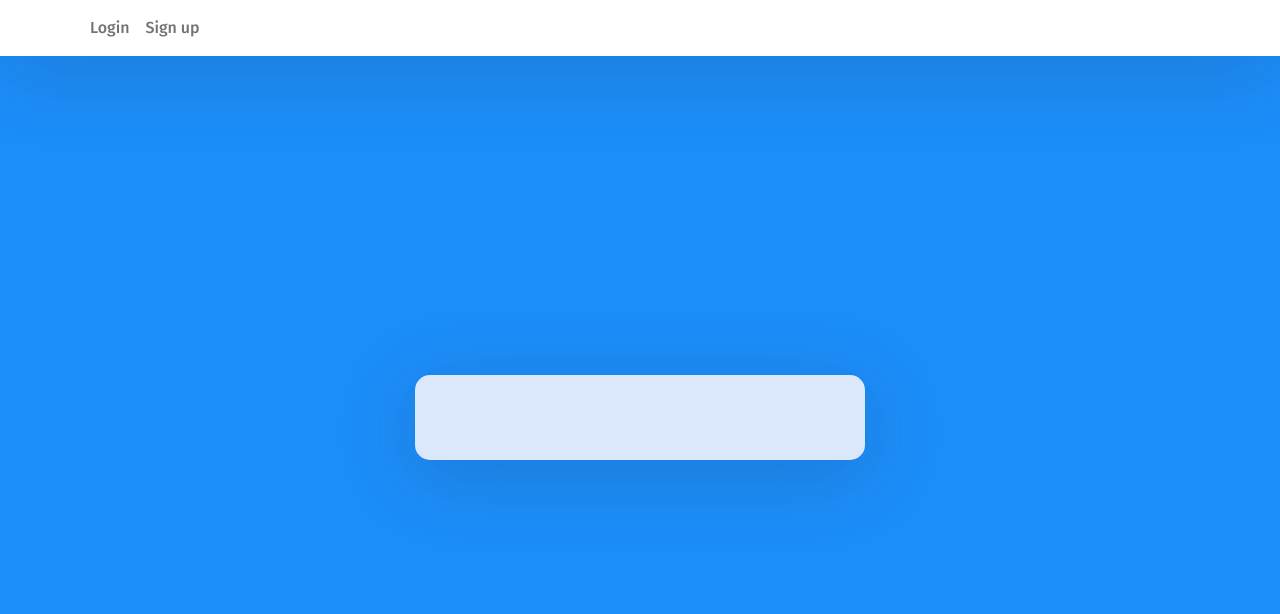
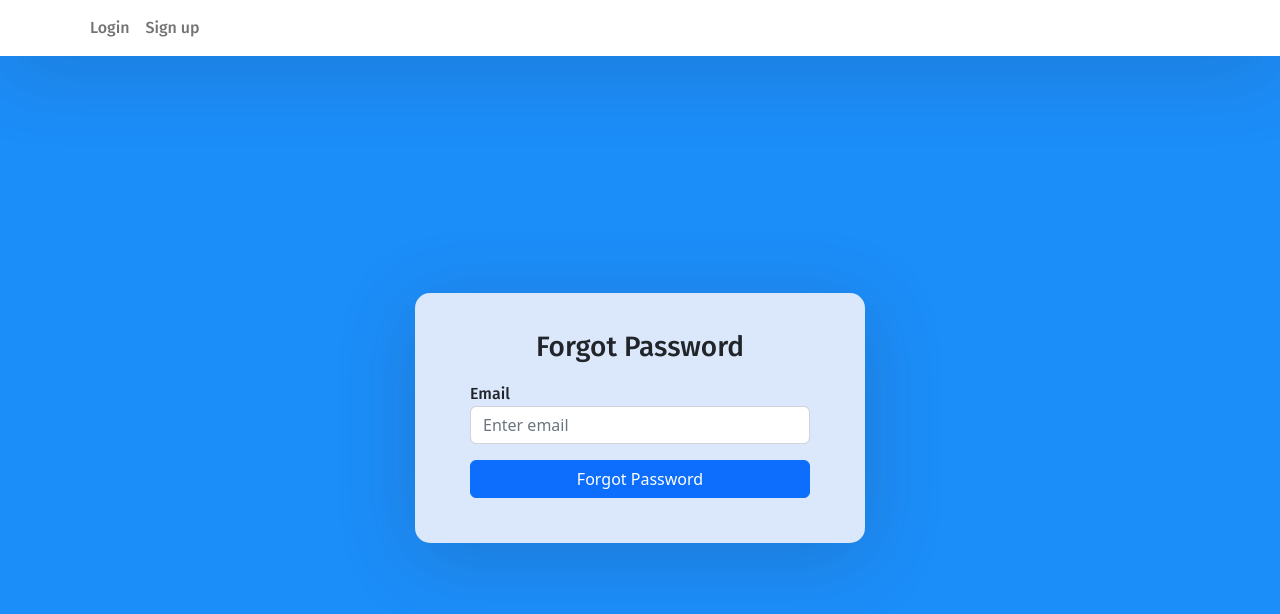
Before and after one commit to bounswe/bounswe2022group1, a React (Create React App) app in the folder frontend/: page /forgot-password in a window 1280 px wide. Before the commit this address had no page. Shown: the top 614 px of the page. Built offline with nearby package versions, Linux system fonts and the light colour scheme.

Commit message:
implementing form validations and adding forgot-password page

```diff
--- a/frontend/src/App.js
+++ b/frontend/src/App.js
@@ -4,6 +4,8 @@ import "./App.css";
 import { BrowserRouter as Router, Routes, Route, Link } from "react-router-dom";
 import Login from "./components/login/login";
 import SignUp from "./components/signup/signup";
+import ForgotPassword from "./components/forgot-password/forgot-password";
+
 
 function App() {
   return (
@@ -36,6 +38,7 @@ function App() {
 							<Route exact path="/" element={<Login />} />
 							<Route path="/sign-in" element={<Login />} />
 							<Route path="/sign-up" element={<SignUp />} />
+							<Route path="/forgot-password" element={<ForgotPassword />} />
 						</Routes>
 					</div>
 				</div>
--- /dev/null
+++ b/frontend/src/components/forgot-password/forgot-password.js
@@ -0,0 +1,69 @@
+import React, { Component } from "react";
+
+export default class ForgotPassword extends Component {
+  constructor(props) {
+    super(props);
+    this.state = { email: " "};
+    this.errors = {};
+    this.handleSubmit = this.handleSubmit.bind(this);
+  }
+
+  handleChange(changeObject) {
+    this.setState(changeObject);
+  }
+
+  handleSubmit(e) {
+    fetch("http://3.89.218.253:8000/app/change-password/", {
+      method: "PUT",
+      body: JSON.stringify({
+        email: this.state.email,
+      }),
+    })
+      .then((response) => {
+        console.log(response);
+        response.json();
+      })
+      .then((response) => {
+        console.log(response);
+        //alert(response);
+      })
+      .catch((err) => {
+        console.log(err);
+      });
+    e.preventDefault();
+  }
+
+  validate (values) {
+    this.errors = {};
+    if(!this.state.email){
+      this.errors.email = "Email is required.";
+    }
+  }
+
+  render() {
+    return (
+      <form onSubmit={this.handleSubmit}>
+        <h3>Forgot Password</h3>
+        <div className="email">
+          <label>Email</label>
+          <input
+            type="text"
+            className="form-control"
+            placeholder="Enter email"
+            onChange={(e) => this.handleChange({ email: e.target.value })}
+          />
+        </div>
+
+        {this.setErrors=this.validate(this.state)}
+
+        <p>{ this.errors.email }</p>
+
+        <div className="d-grid">
+          <button type="submit" className="btn btn-primary">
+            Forgot Password
+          </button>
+        </div>
+      </form>
+    );
+  }
+}
--- a/frontend/src/components/login/login.js
+++ b/frontend/src/components/login/login.js
@@ -1,9 +1,12 @@
 import React, { Component } from "react";
+import {Link} from "react-router-dom";
+
 
 export default class Login extends Component {
   constructor(props) {
     super(props);
-    this.state = { username: "", password: "" };
+    this.state = { username: " ", password: " " };
+    this.errors = {};
     this.handleSubmit = this.handleSubmit.bind(this);
   }
   handleClick = (e) => {
@@ -55,6 +58,16 @@ export default class Login extends Component {
     event.preventDefault();
   }
 
+  validate (values) {
+    this.errors = {};
+    if(!this.state.username){
+      this.errors.username = "Username is required.";
+    }
+    if(!this.state.password){
+      this.errors.password = "Password is required.";
+    }
+  }
+
   render() {
     return (
       <form onSubmit={this.handleSubmit}>
@@ -68,6 +81,10 @@ export default class Login extends Component {
             onChange={(e) => this.handleChange({ username: e.target.value })}
           />
         </div>
+
+        {this.setErrors=this.validate(this.state)}
+
+        <p>{ this.errors.username }</p>
         <div className="password">
           <label>Password</label>
           <input
@@ -77,6 +94,7 @@ export default class Login extends Component {
             onChange={(e) => this.handleChange({ password: e.target.value })}
           />
         </div>
+        <p>{ this.errors.password }</p>
         <div className="mb-3">
           <div className="custom-control custom-checkbox">
             <input
@@ -96,9 +114,7 @@ export default class Login extends Component {
         </div>
         <p className="forgot-password text-right">
           Forgot{" "}
-          <a href="/" onClick={this.handleClick}>
-            password?
-          </a>
+          {<Link to="/forgot-password"> password? </Link>}
         </p>
       </form>
     );
--- a/frontend/src/components/signup/signup.js
+++ b/frontend/src/components/signup/signup.js
@@ -2,7 +2,8 @@ import React, { Component } from "react";
 export default class SignUp extends Component {
   constructor(props) {
     super(props);
-    this.state = { username: "", email: "", password: "" };
+    this.state = { username: " ", email: " ", password: " " };
+    this.errors = {};
     this.handleSubmit = this.handleSubmit.bind(this);
   }
 
@@ -29,30 +30,59 @@ export default class SignUp extends Component {
     event.preventDefault();
   }
 
+  handleChange(changeObject) {
+    this.setState(changeObject);
+  }
+
+  validate (values) {
+    this.errors = {};
+    if(!this.state.username){
+      this.errors.username = "Username is required.";
+    }
+    if(!this.state.password){
+      this.errors.password = "Password is required.";
+    }
+    if(!this.state.email){
+      this.errors.email = "Email is required.";
+    }
+  }
+
   render() {
     return (
       <form onSubmit={this.handleSubmit}>
         <h3>Sign Up</h3>
         <div className="mb-3">
           <label>Username</label>
-          <input type="text" className="form-control" placeholder="Username" />
+          <input type="text"
+          className="form-control"
+          placeholder="Username"
+          onChange={(e) => this.handleChange({ username: e.target.value })}
+          />
         </div>
+
+        {this.setErrors=this.validate(this.state)}
+
+        <p>{ this.errors.username }</p>
         <div className="mb-3">
           <label>Email address</label>
           <input
             type="email"
             className="form-control"
             placeholder="Enter email"
+            onChange={(e) => this.handleChange({ email: e.target.value })}
           />
         </div>
+        <p>{ this.errors.email }</p>
         <div className="mb-3">
           <label>Password</label>
           <input
             type="password"
             className="form-control"
             placeholder="Enter password"
+            onChange={(e) => this.handleChange({ password: e.target.value })}
           />
         </div>
+        <p>{ this.errors.password }</p>
         <div className="d-grid">
           <button type="submit" className="btn btn-primary">
             Sign Up
```
Also changed, not shown: 1 other file (tests, documents, lock files or other folders).
